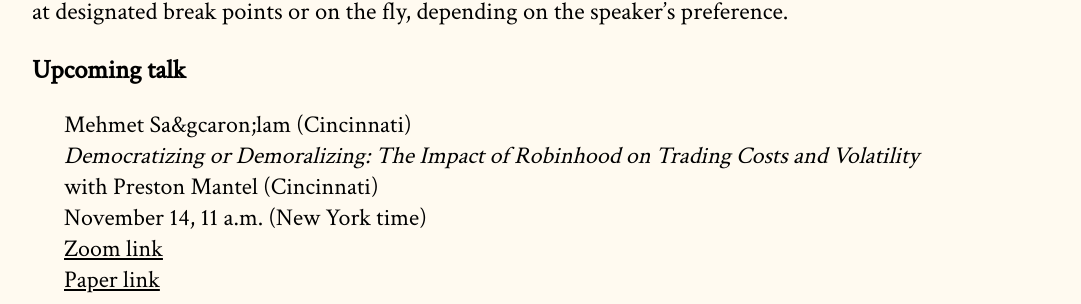
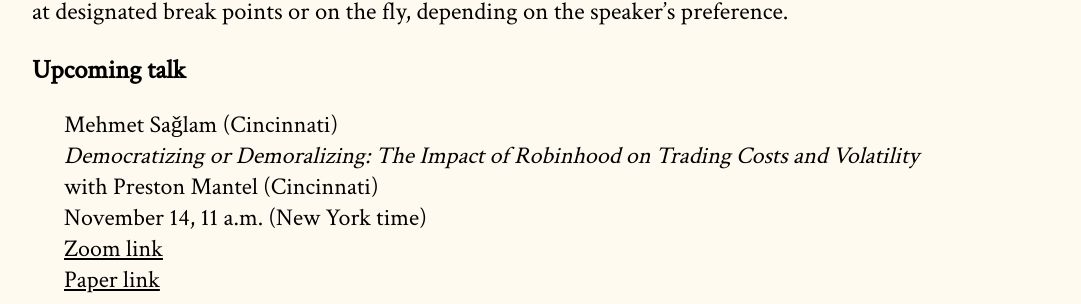
Before and after one commit to cpfiffer/microstructure.exchange, a Jekyll site: the page built from index.md, in a window 1280 px wide and 900 px high. Shown: the part 408-712 px from the top of the window, without its empty margins (96-1177 px from the left). Built offline with Jekyll 4.4.1, drawn with Linux system fonts in a browser that asks for light colours; some web fonts are replaced; part of the change alters nothing that is shown.

Commit message:
Update _config.yml

```diff
--- a/_config.yml
+++ b/_config.yml
@@ -11,7 +11,7 @@ github:
   owner_name: Cameron Pfiffer
 
 speaker-info:
-  speaker-name: "Mehmet Sa&gcaron;lam (Cincinnati)"
+  speaker-name: "Mehmet Sa&#487;lam (Cincinnati)"
   speaker-paper: "Democratizing or Demoralizing: The Impact of Robinhood on Trading Costs and Volatility"
   coauthors: "Preston Mantel (Cincinnati)"
   speaker-date: "November 14, 11 a.m. (New York time)"
```
